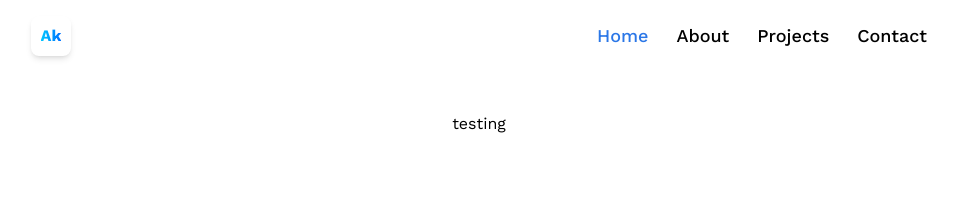
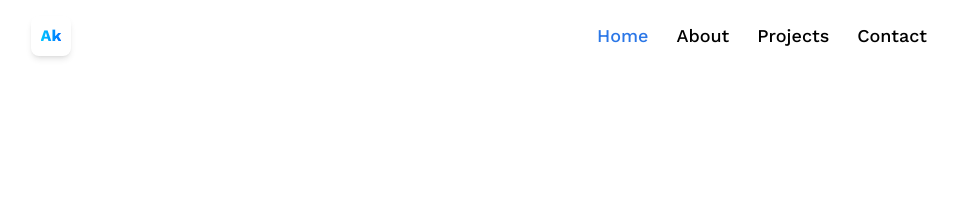
Before and after one commit to akuutsang/REACT-PORTFOLIO, a React (Vite) app: page / in a window 1280 px wide. Shown: the top 202 px of the page, without its empty margins (161-1119 px from the left). Built offline with nearby package versions, Linux system fonts and the light colour scheme.

Commit message:
copy files from perious repo

```diff
--- a/package.json
+++ b/package.json
@@ -10,6 +10,8 @@
     "preview": "vite preview"
   },
   "dependencies": {
+    "@react-three/drei": "^9.88.13",
+    "@react-three/fiber": "^8.15.10",
     "react": "^18.2.0",
     "react-dom": "^18.2.0",
     "react-router-dom": "^6.18.0"
--- /dev/null
+++ b/src/components/Loader.jsx
@@ -0,0 +1,14 @@
+import { Html } from "react-three/drei";
+
+export const Loader = () => {
+  return (
+    <Html>
+      <div className="flex justify-center items-center">
+        <div
+          className="w-20 h-20 border-2 border-opacity-20
+       border-black-500 border-t-blue-500 rounded-full animate-spin "
+        ></div>
+      </div>
+    </Html>
+  );
+};
--- a/src/pages/Home.jsx
+++ b/src/pages/Home.jsx
@@ -1,11 +1,26 @@
-import React from "react";
-
+import { Suspense } from "react";
+import { Canvas } from "@react-three/fiber";
+import { Loader } from "../components/Loader";
+{
+  /* <div className="absolute top-28 left-0 right-0 z-10 flex items-center justify-center ">
+        testing
+      </div> */
+}
 const Home = () => {
   return (
     <section className="w-full h-screen relative">
-      <div className="absolute top-28 left-0 right-0 z-10 flex items-center justify-center ">
-        testing
-      </div>
+      <Canvas
+        className="w-full h-screen bg-transparent"
+        camera={{ near: 0.1, far: 1000 }}
+      >
+        <Suspense fallback={<Loader />}>
+          <directionalLight />
+          <ambientLight />
+          <pointLight />
+          <spotLight />
+          <hemisphereLight />
+        </Suspense>
+      </Canvas>
     </section>
   );
 };
```
Also changed, not shown: 1 other file (tests, documents, lock files or other folders).
